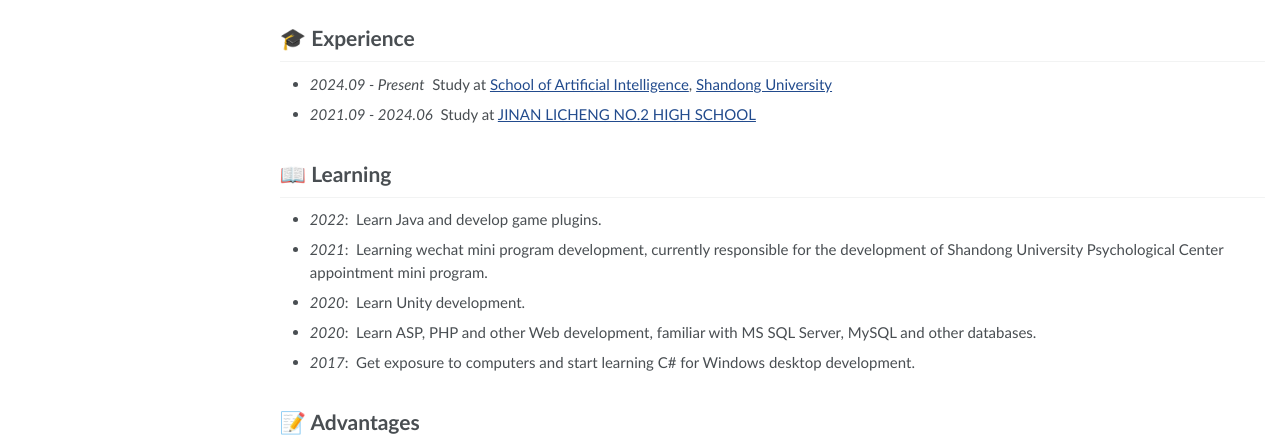
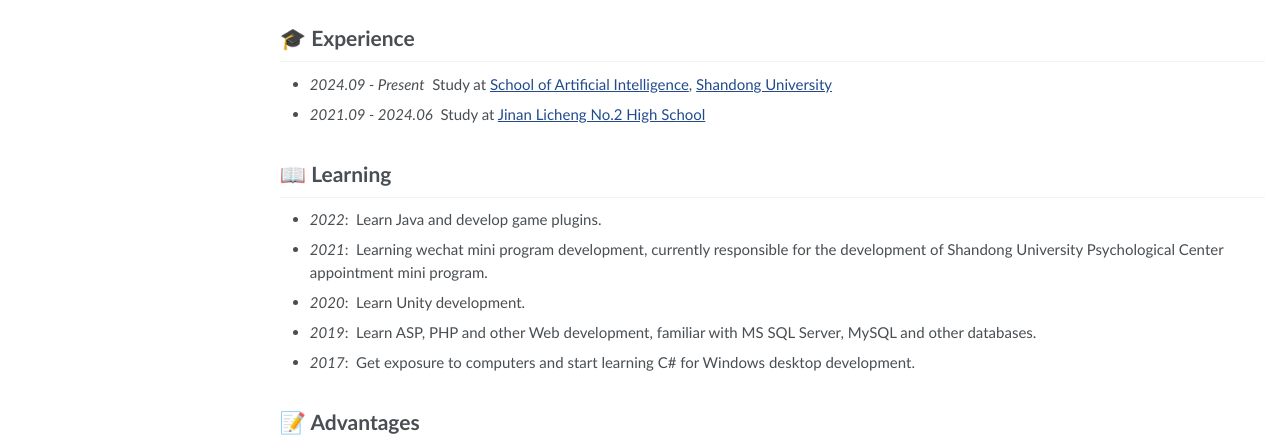
Before and after one commit to Clizo1209/Clizo1209.github.io, a Jekyll site: the page built from _pages/about.md, in a window 1280 px wide and 1205 px high. Shown: the part 448-885 px from the top of the window. Built offline with Jekyll 4.4.1, drawn with Linux system fonts in a browser that asks for light colours.

Commit message:
Update about.md

```diff
--- a/_pages/about.md
+++ b/_pages/about.md
@@ -36,7 +36,7 @@ I am currently following Professor Zhiwei Xu and Professor Zeyang Liu on the Age
 
 # 🎓 Experience
 - *2024.09 - Present* &nbsp;Study at [School of Artificial Intelligence](https://ai.sdu.edu.cn/), [Shandong University](https://www.sdu.edu.cn/)
-- *2021.09 - 2024.06* &nbsp;Study at [JINAN LICHENG NO.2 HIGH SCHOOL](https://www.lcez.cn/)
+- *2021.09 - 2024.06* &nbsp;Study at [Jinan Licheng No.2 High School](https://www.lcez.cn/)
 
 <span class='anchor' id='-learning'></span>
 
@@ -44,7 +44,7 @@ I am currently following Professor Zhiwei Xu and Professor Zeyang Liu on the Age
 - *2022*: &nbsp;Learn Java and develop game plugins.
 - *2021*: &nbsp;Learning wechat mini program development, currently responsible for the development of Shandong University Psychological Center appointment mini program.
 - *2020*: &nbsp;Learn Unity development.
-- *2020*: &nbsp;Learn ASP, PHP and other Web development, familiar with MS SQL Server, MySQL and other databases.
+- *2019*: &nbsp;Learn ASP, PHP and other Web development, familiar with MS SQL Server, MySQL and other databases.
 - *2017*: &nbsp;Get exposure to computers and start learning C# for Windows desktop development.
 
 <span class='anchor' id='-advantages'></span>
```
